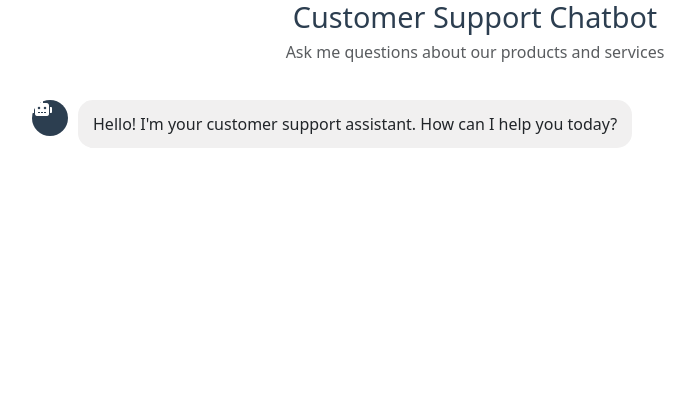
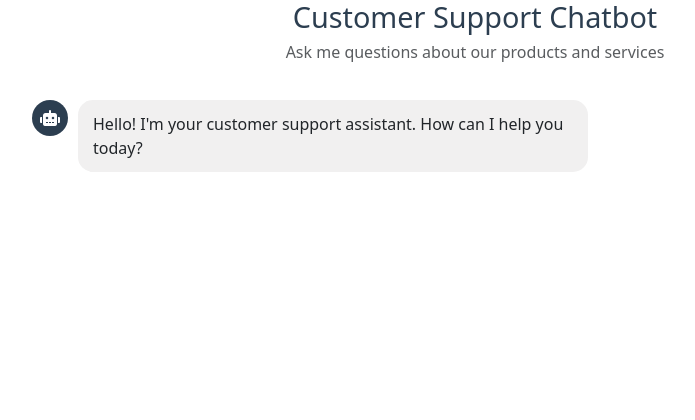
Before and after one commit to bhavasagar/rag_chatbot, a Flask app: page / in a window 1280 px wide. Shown: the top 420 px of the page, without its empty margins (165-860 px from the left). Run offline with Flask 3, Linux system fonts and the light colour scheme; parts of the project's set-up code (start-up, migrations or seed data) failed here and were passed over.

Commit message:
update the requirements and fix the styling issues

```diff
--- a/requirements.txt
+++ b/requirements.txt
@@ -1,4 +1,3 @@
-accelerate==1.7.0
 aiofiles==24.1.0
 aiohappyeyeballs==2.6.1
 aiohttp==3.11.18
@@ -35,6 +34,7 @@ html5lib==1.1
 httpcore==1.0.9
 httpx==0.28.1
 httpx-sse==0.4.0
+huggingface-hub==0.31.2
 idna==3.10
 itsdangerous==2.2.0
 Jinja2==3.1.6
--- a/static/css/style.css
+++ b/static/css/style.css
@@ -18,7 +18,6 @@
 
 .message-content {
     display: flex;
-    max-width: 85%;
 }
 
 .bot-message .message-content {
@@ -36,7 +35,7 @@
     color: white;
     height: 36px;
     width: 36px;
-    display: flex;
+    display: flex !important;
     align-items: center;
     justify-content: center;
     margin-right: 10px;
@@ -53,6 +52,7 @@
     border-radius: 15px;
     padding: 12px 15px;
     position: relative;
+    max-width: 85%;
 }
 
 .user-message .message-text {
--- a/static/js/script.js
+++ b/static/js/script.js
@@ -63,7 +63,9 @@ function addMessage(content, sender) {
     const processedContent = sender === 'bot' ? marked.parse(content) : content;
     messageDiv.innerHTML = `
         <div class="message-content">
-            <i class="fas fa-${sender === 'user' ? 'user' : 'robot'} message-icon"></i>
+            <div class="message-icon">
+                <i class="fas fa-${sender === 'user' ? 'user' : 'robot'}"></i>
+            </div>
             <div class="message-text">
                 ${sender === 'bot' ? processedContent : `<p>${content}</p>`}
             </div>
--- a/templates/index.html
+++ b/templates/index.html
@@ -21,7 +21,9 @@
                     <div class="chat-messages" id="chat-messages">
                         <div class="message bot-message">
                             <div class="message-content">
-                                <i class="fas fa-robot message-icon"></i>
+                                <div class="message-icon">
+                                    <i class="fas fa-robot"></i>
+                                </div>
                                 <div class="message-text">
                                     <p>Hello! I'm your customer support assistant. How can I help you today?</p>
                                 </div>
```
